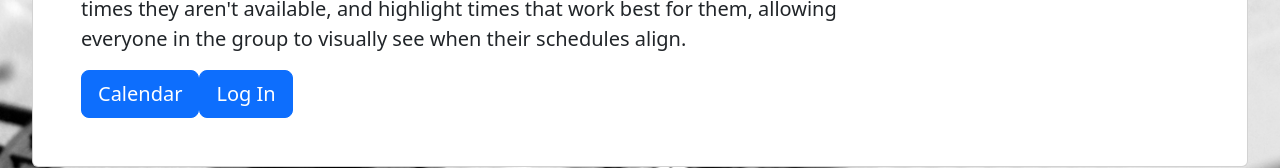
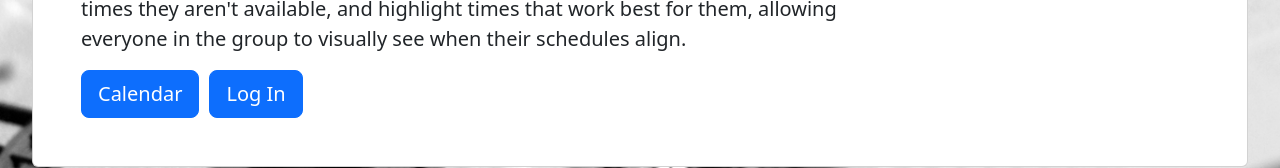
Before and after one commit to KrazyLama789/startup, a React (Vite) app: page / in a window 1280 px wide. Shown: the part 405-573 px from the top of the page. Built offline with nearby package versions, Linux system fonts and the light colour scheme.

Commit message:
update: button spacing in home

```diff
--- a/src/home/home.css
+++ b/src/home/home.css
@@ -7,3 +7,8 @@
 p.lead {
     max-width: 800px;
 }
+
+.flex {
+    display: flex;
+    gap: 10px;
+}
--- a/src/home/home.jsx
+++ b/src/home/home.jsx
@@ -10,9 +10,12 @@ export function Home() {
             <h1 className="display-4">BlockOut-Cal</h1>
             <p className="lead"><b>BlockOut-Cal</b> is a group calendaring app where people can join a group, block out times they aren't
               available, and highlight times that work best for them, allowing everyone in the group to visually see when
-              their schedules align.</p>
-            <a className="btn btn-primary btn-lg logged-in" href="calendar.html" role="button">Calendar</a>
-            <a className="btn btn-primary btn-lg login" href="login.html" role="button">Log In</a>
+              their schedules align.
+            </p>
+            <div className="flex">
+              <a className="btn btn-primary btn-lg logged-in" href="calendar.html" role="button">Calendar</a>
+              <a className="btn btn-primary btn-lg login" href="login.html" role="button">Log In</a>
+            </div>
           </div>
         </div>
       </div>
```
